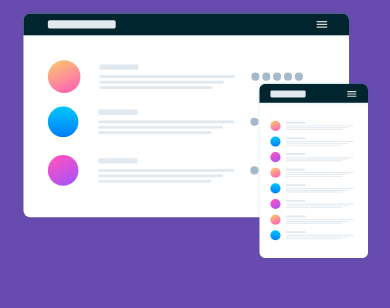
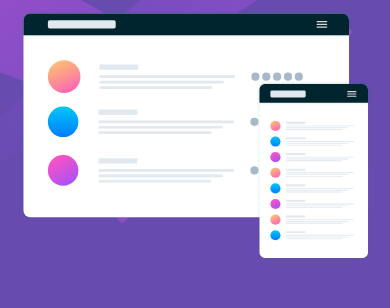
Before and after one commit to temijopelo/huddle-landing-page-with-single-introductory-section-master, a plain HTML site: page index.html in a window 390 px wide. Shown: the part 149-457 px from the top of the page. Drawn offline with nearby package versions, Linux system fonts and the light colour scheme; the site is published under a folder, as on GitHub Pages, so addresses that start at the root find nothing.

Commit message:
bg update

```diff
--- a/css/styles.css
+++ b/css/styles.css
@@ -5,7 +5,7 @@
 
 }
 body{
-    background: url(/images/bg-desktop.svg) no-repeat;
+    background: url("../images/bg-desktop.svg") no-repeat;
     background-color: hsl(257, 40%, 49%);
     font-family: 'Open Sans', sans-serif;
     font-weight: 400;
@@ -140,7 +140,7 @@ button:hover{
 @media screen and (max-width: 850px)  {
 
     body{
-        background-image: url(/images/bg-mobile.svg);
+        background-image: url("../images/bg-mobile.svg");
     }
 
     .logo{
```
